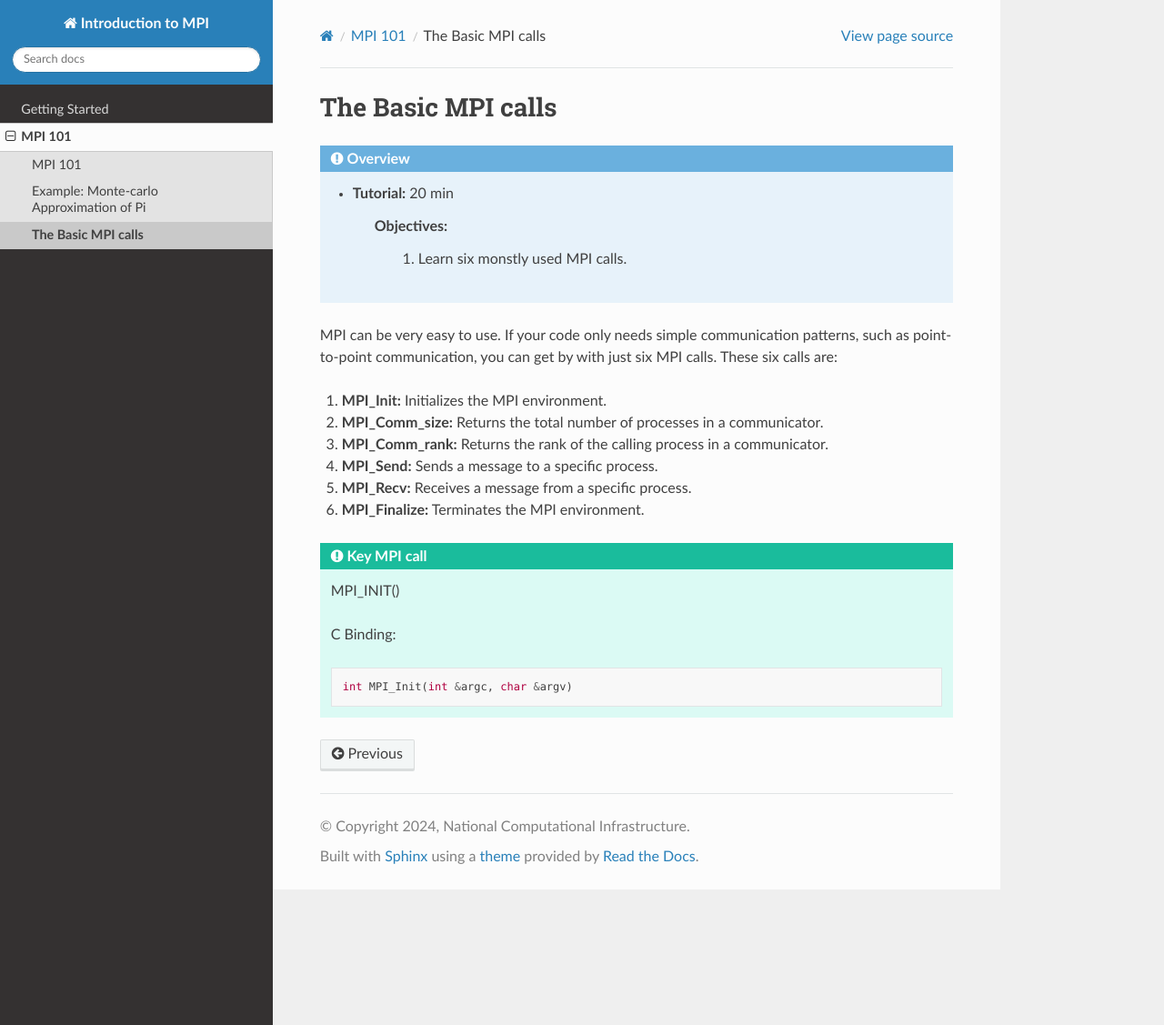
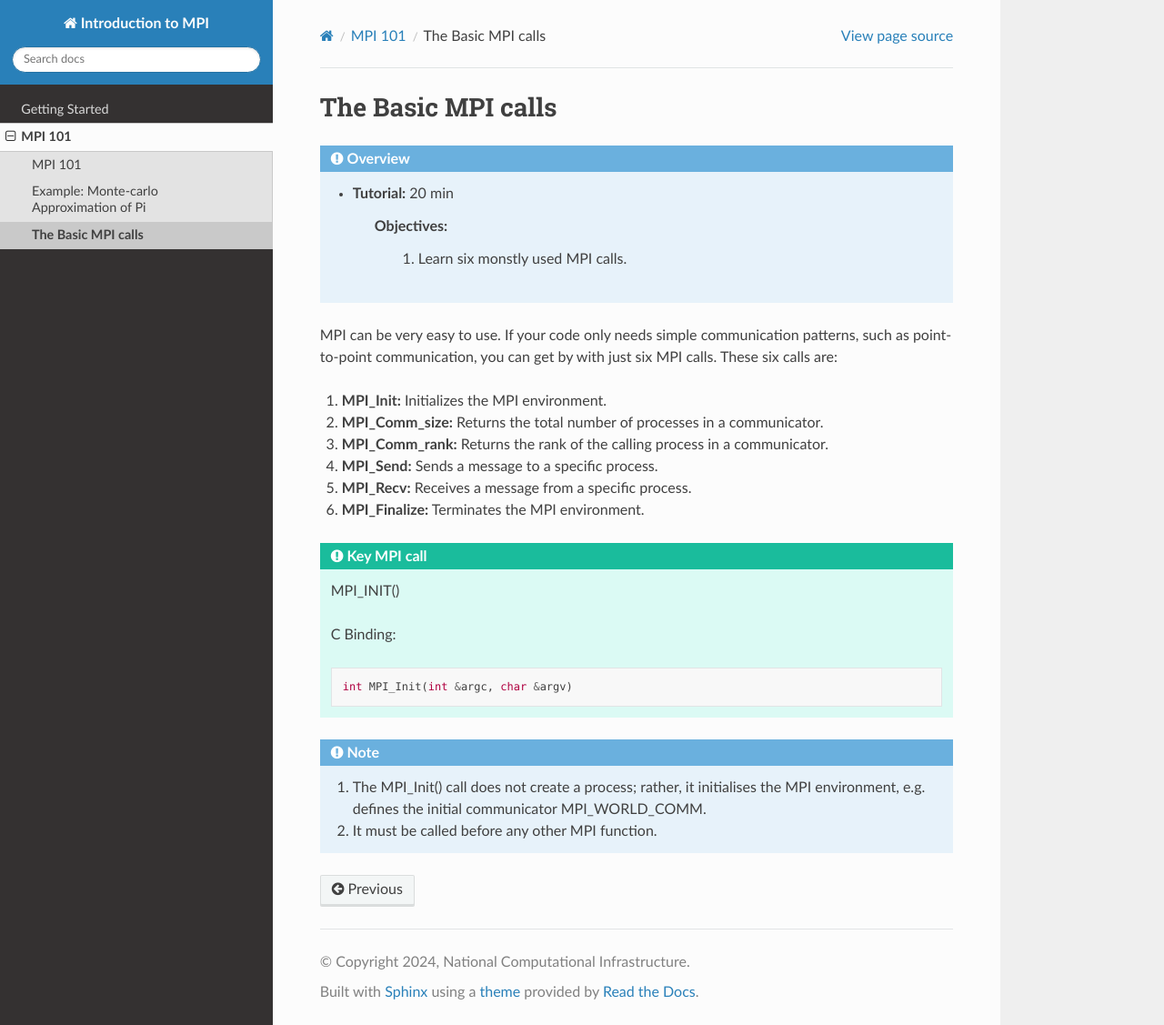
Before and after one commit to Fonglulu/demo_readdoc, a Sphinx documentation site: the page built from docs/source/tutorial/MPI101/basic_mpi.rst, in a window 1280 px wide and 1127 px high. Shown: the whole window at 91% size. Built offline with Sphinx 7.4.7 and the Read the Docs theme 3.1.0, drawn with Linux system fonts in a browser that asks for light colours.

Commit message:
basic_mpi.rst

```diff
--- a/docs/source/tutorial/MPI101/basic_mpi.rst
+++ b/docs/source/tutorial/MPI101/basic_mpi.rst
@@ -29,3 +29,10 @@ MPI can be very easy to use. If your code only needs simple communication patter
     .. code-block:: c
 
         int MPI_Init(int &argc, char &argv)
+
+
+.. note::
+
+    #. The MPI_Init() call does not create a process; rather, it initialises the MPI environment, e.g. defines the initial communicator MPI_WORLD_COMM.
+
+    #. It must be called before any other MPI function.
```
